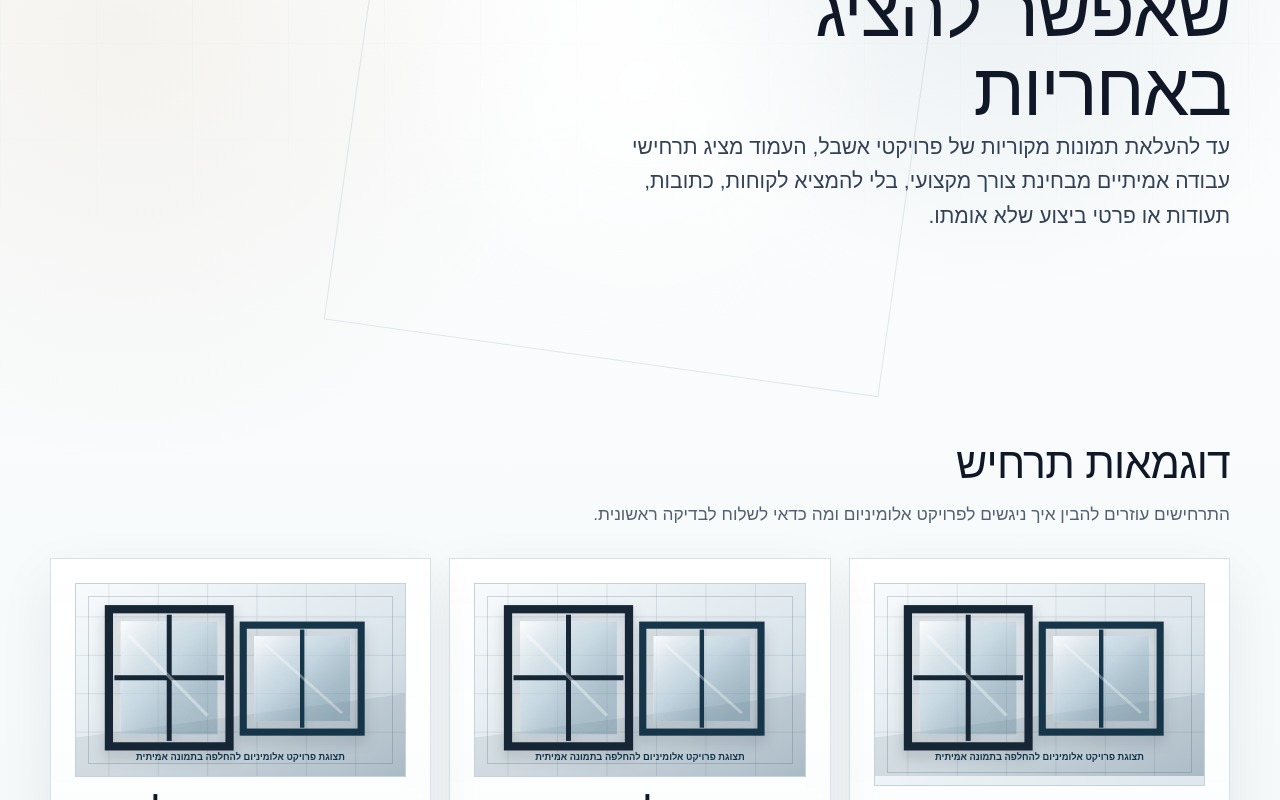
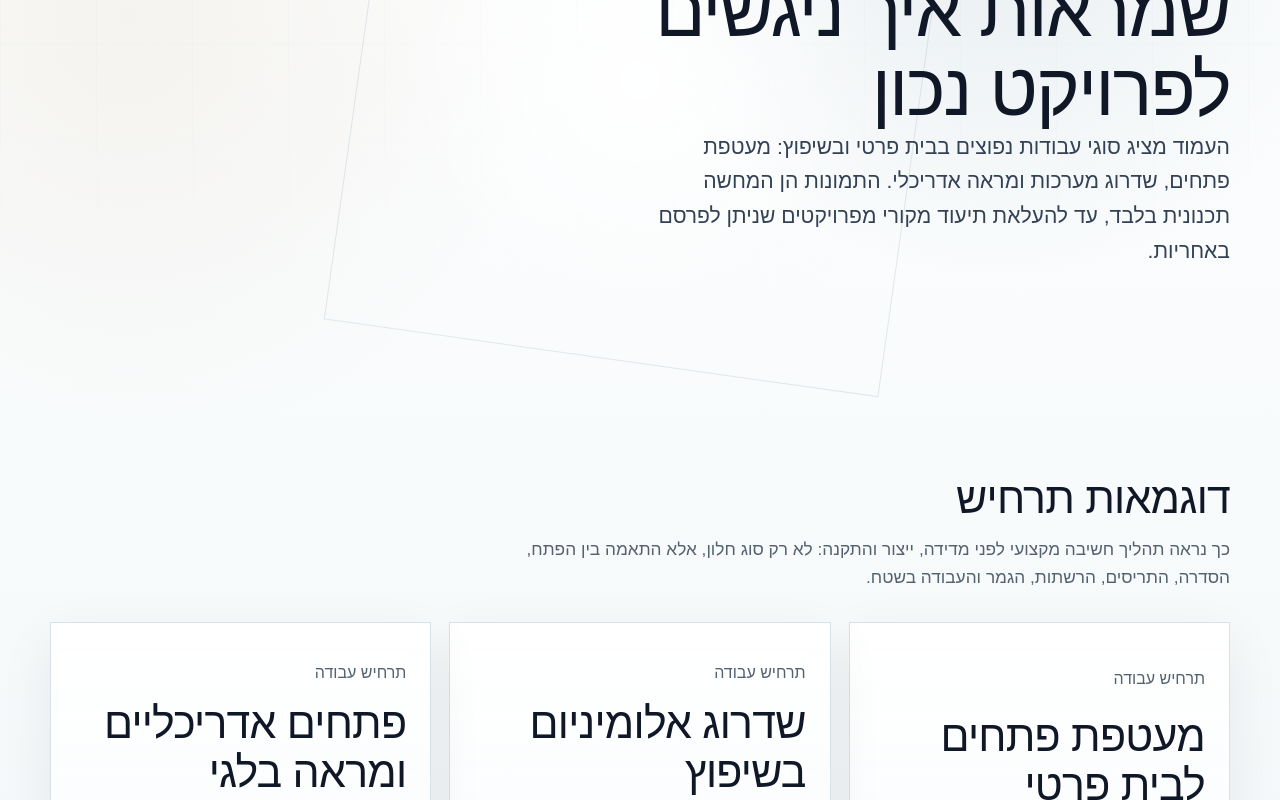
Before and after one commit to feldixAR/ashbel-aluminum-website, a Next.js app: page /projects in a window 1280 px wide. Shown: the part 340-1140 px from the top of the page. Built offline with nearby package versions, Linux system fonts and the light colour scheme.

Commit message:
Improve projects page visual placeholders

```diff
--- a/src/app/projects/page.tsx
+++ b/src/app/projects/page.tsx
@@ -1,11 +1,10 @@
 import type { Metadata } from 'next';
-import Image from 'next/image';
 import { CtaBand, PageIntro, SectionHeader } from '@/components/PageSections';
 import { projects } from '@/data/projects';
 
 export const metadata: Metadata = {
   title: 'פרויקטים ודוגמאות תרחיש',
-  description: 'דוגמאות תרחיש לעבודות אלומיניום בבית פרטי, וילה ושיפוץ איכותי, עד להוספת תמונות פרויקט מקוריות של אשבל.',
+  description: 'דוגמאות תרחיש לעבודות אלומיניום בבית פרטי, וילה ושיפוץ איכותי, עם המחשה אדריכלית עד להוספת תמונות פרויקט מקוריות של אשבל.',
 };
 
 export default function ProjectsPage() {
@@ -14,18 +13,24 @@ export default function ProjectsPage() {
       <div className='container-main'>
         <PageIntro
           eyebrow='פרויקטים'
-          title='מציגים רק מה שאפשר להציג באחריות'
-          text='עד להעלאת תמונות מקוריות של פרויקטי אשבל, העמוד מציג תרחישי עבודה אמיתיים מבחינת צורך מקצועי, בלי להמציא לקוחות, כתובות, תעודות או פרטי ביצוע שלא אומתו.'
+          title='דוגמאות תרחיש שמראות איך ניגשים לפרויקט נכון'
+          text='העמוד מציג סוגי עבודות נפוצים בבית פרטי ובשיפוץ: מעטפת פתחים, שדרוג מערכות ומראה אדריכלי. התמונות הן המחשה תכנונית בלבד, עד להעלאת תיעוד מקורי מפרויקטים שניתן לפרסם באחריות.'
         />
 
         <section className='section-shell'>
-          <SectionHeader title='דוגמאות תרחיש' text='התרחישים עוזרים להבין איך ניגשים לפרויקט אלומיניום ומה כדאי לשלוח לבדיקה ראשונית.' />
+          <SectionHeader title='דוגמאות תרחיש' text='כך נראה תהליך חשיבה מקצועי לפני מדידה, ייצור והתקנה: לא רק סוג חלון, אלא התאמה בין הפתח, הסדרה, התריסים, הרשתות, הגמר והעבודה בשטח.' />
           <div className='grid-3'>
-            {projects.map((project) => (
-              <article className='project-card' key={project.title}>
-                <div className='image-frame'>
-                  <Image src='/project-placeholder.svg' alt={project.alt} width={800} height={450} />
+            {projects.map((project, index) => (
+              <article className='project-card project-card-elevated' key={project.title}>
+                <div className={`project-visual project-visual-${index + 1}`} aria-label={project.alt}>
+                  <span className='project-skyline' />
+                  <span className='project-frame project-frame-main' />
+                  <span className='project-frame project-frame-side' />
+                  <span className='project-glass project-glass-main' />
+                  <span className='project-glass project-glass-side' />
+                  <span className='project-floor' />
                 </div>
+                <p className='project-kicker'>תרחיש עבודה</p>
                 <h2>{project.title}</h2>
                 <p>{project.desc}</p>
               </article>
```
